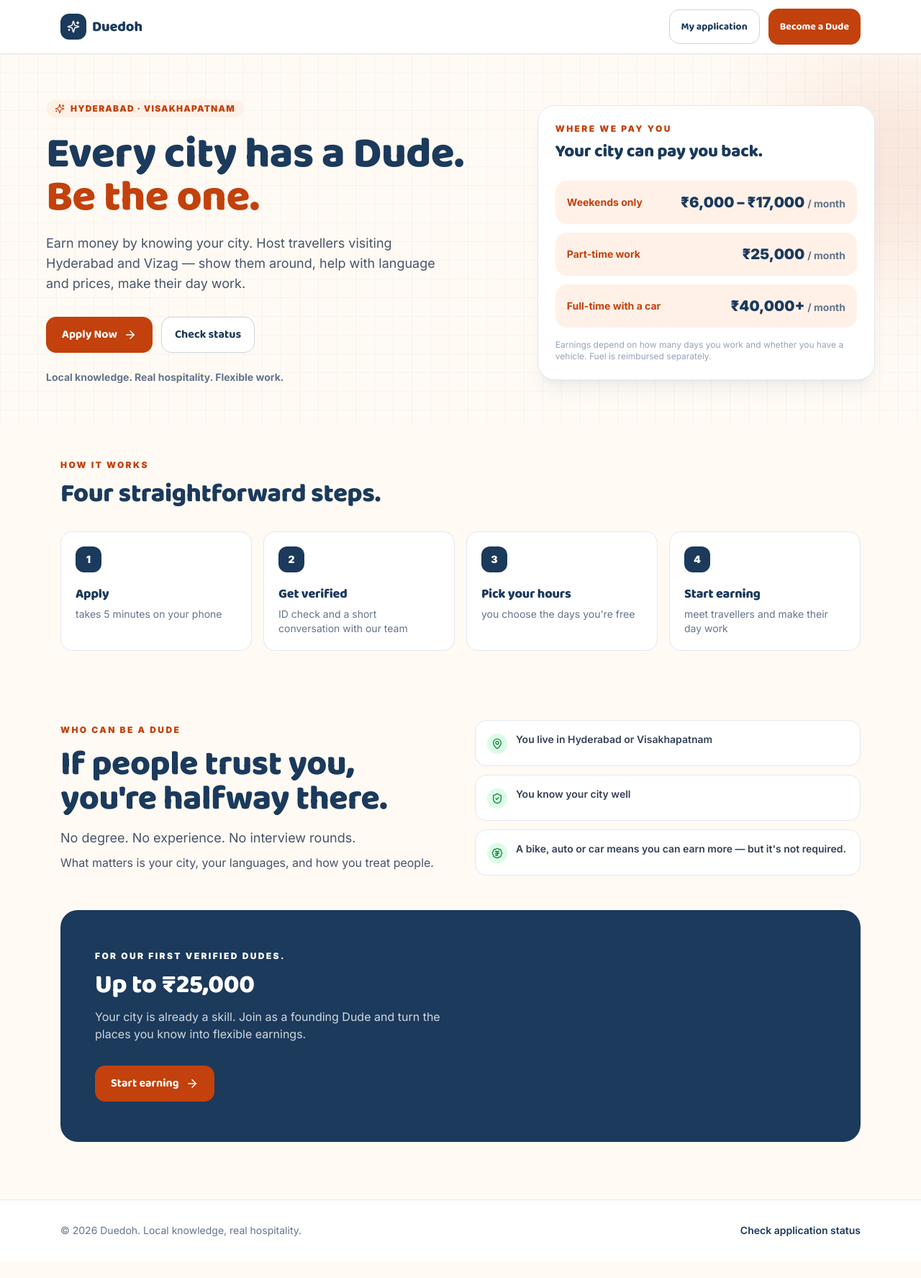
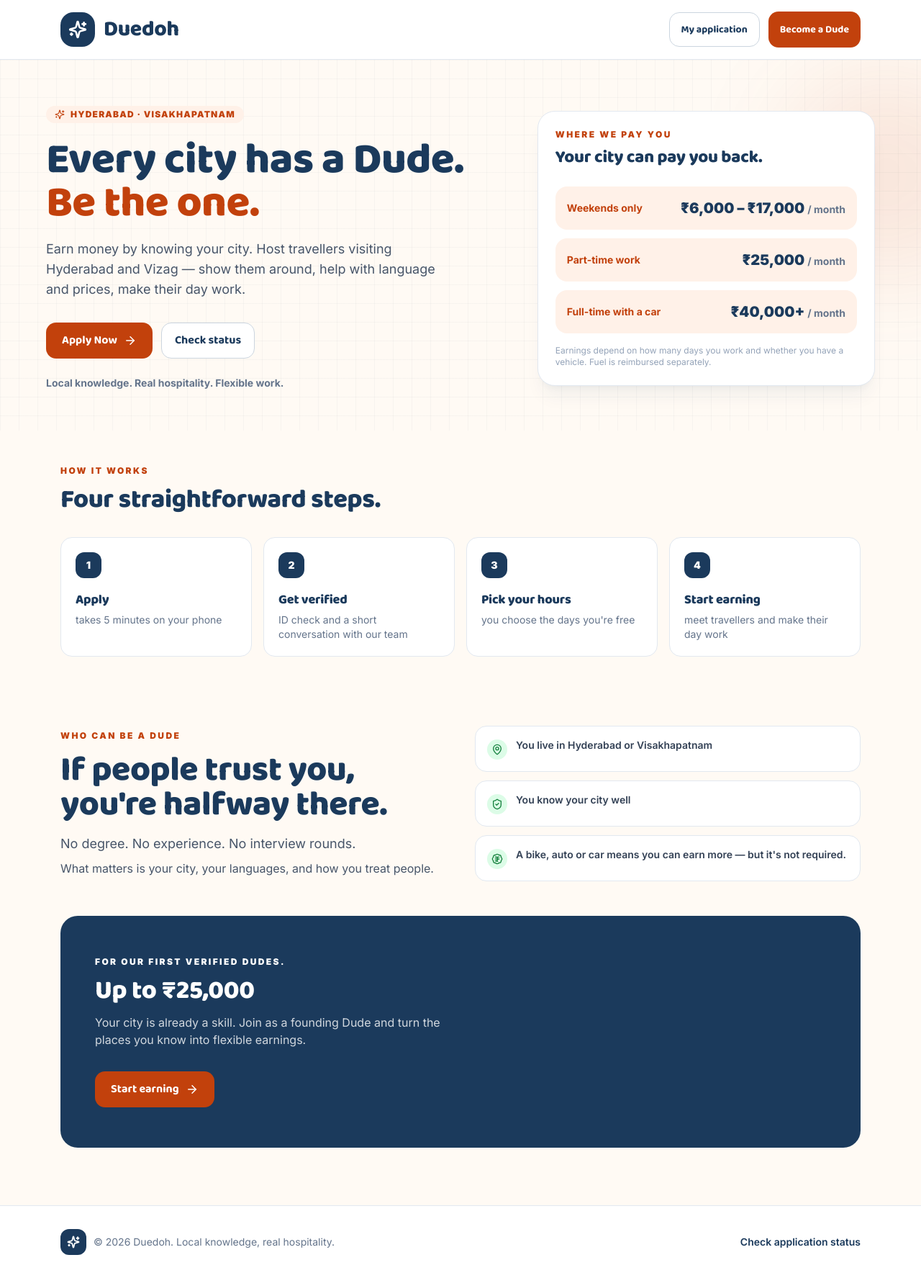
Before and after one commit to manikantavakada/duedohInfo, a React (Vite) app in the folder frontend/: page / in a window 1280 px wide. Shown: the whole page at 72% size. Before the commit the page ends 1751 px from the top, so only its background shows below. Built offline with nearby package versions, Linux system fonts and the light colour scheme; no server answers.

Commit message:
Use Duedoh brand mark in site chrome

```diff
--- a/frontend/src/components/Layout.jsx
+++ b/frontend/src/components/Layout.jsx
@@ -1,12 +1,18 @@
 import { Link } from "react-router-dom";
 import { Sparkles } from "lucide-react";
 
+function BrandMark({ compact = false }) {
+  return <span className={`grid shrink-0 place-items-center bg-navy text-white ${compact ? "size-9 rounded-xl" : "size-12 rounded-[18px]"}`}>
+    <Sparkles size={compact ? 18 : 26} strokeWidth={2.4} aria-hidden="true" />
+  </span>;
+}
+
 export function Header() {
   return <header className="sticky top-0 z-40 border-b border-slate-200 bg-white/95 backdrop-blur">
-    <div className="mx-auto flex max-w-6xl items-center justify-between px-5 py-3">
-      <Link to="/" className="flex items-center gap-2" aria-label="Duedoh home">
-        <span className="grid size-9 place-items-center rounded-xl bg-navy text-white"><Sparkles size={18} /></span>
-        <span className="display text-xl text-navy">Duedoh</span>
+    <div className="mx-auto flex max-w-6xl items-center justify-between px-5 py-3 sm:py-4">
+      <Link to="/" className="flex items-center gap-3" aria-label="Duedoh home">
+        <BrandMark />
+        <span className="display text-2xl text-navy sm:text-3xl">Duedoh</span>
       </Link>
       <nav className="flex items-center gap-2 sm:gap-3">
         <Link to="/status" className="btn-secondary px-3 text-sm sm:px-4">My application</Link>
@@ -17,7 +23,7 @@
 }
 
 export function Footer() {
-  return <footer className="mt-16 border-t border-slate-200 bg-white"><div className="mx-auto flex max-w-6xl flex-col justify-between gap-3 px-5 py-8 text-sm text-slate-500 sm:flex-row"><p>© {new Date().getFullYear()} Duedoh. Local knowledge, real hospitality.</p><Link to="/status" className="font-semibold text-navy">Check application status</Link></div></footer>;
+  return <footer className="mt-16 border-t border-slate-200 bg-white"><div className="mx-auto flex max-w-6xl flex-col justify-between gap-5 px-5 py-8 text-sm text-slate-500 sm:flex-row sm:items-center"><div className="flex items-center gap-2.5"><BrandMark compact /><p>© {new Date().getFullYear()} Duedoh. Local knowledge, real hospitality.</p></div><Link to="/status" className="font-semibold text-navy">Check application status</Link></div></footer>;
 }
 
 export default function Layout({ children }) {
```
